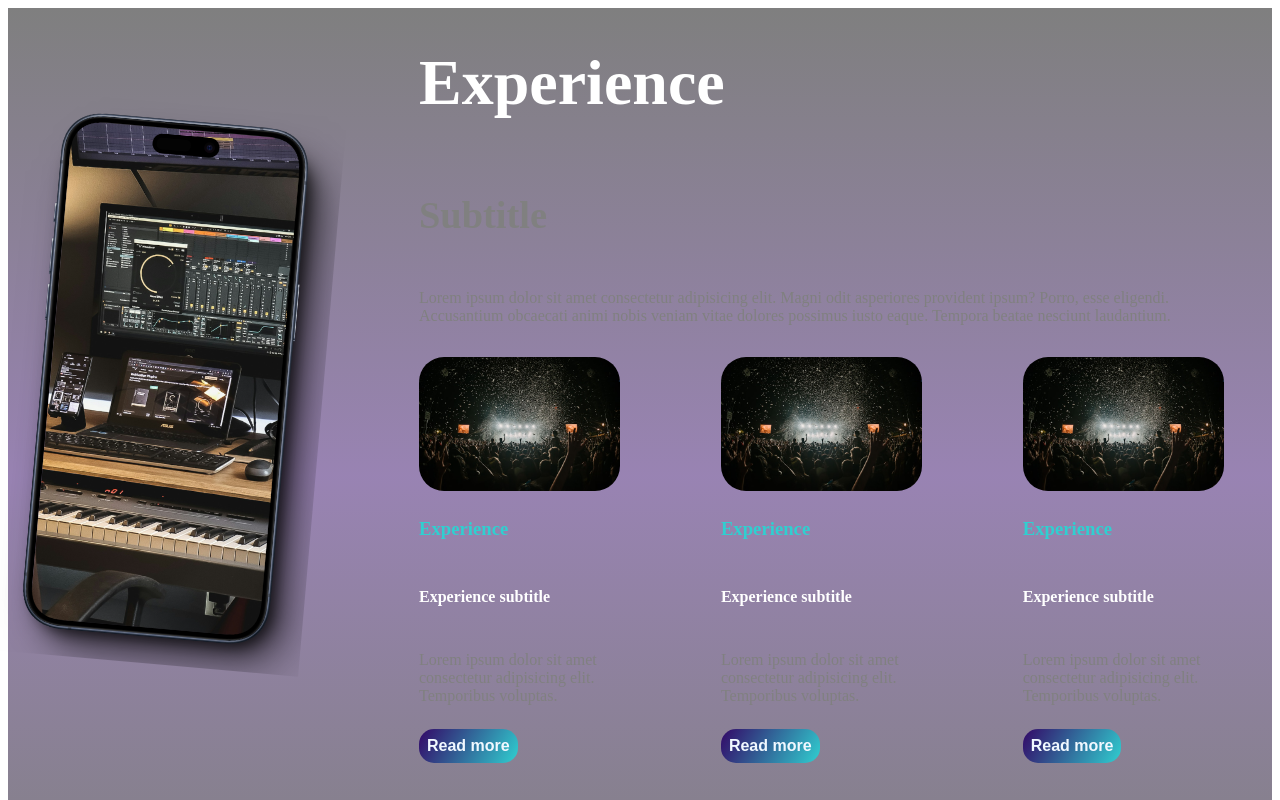
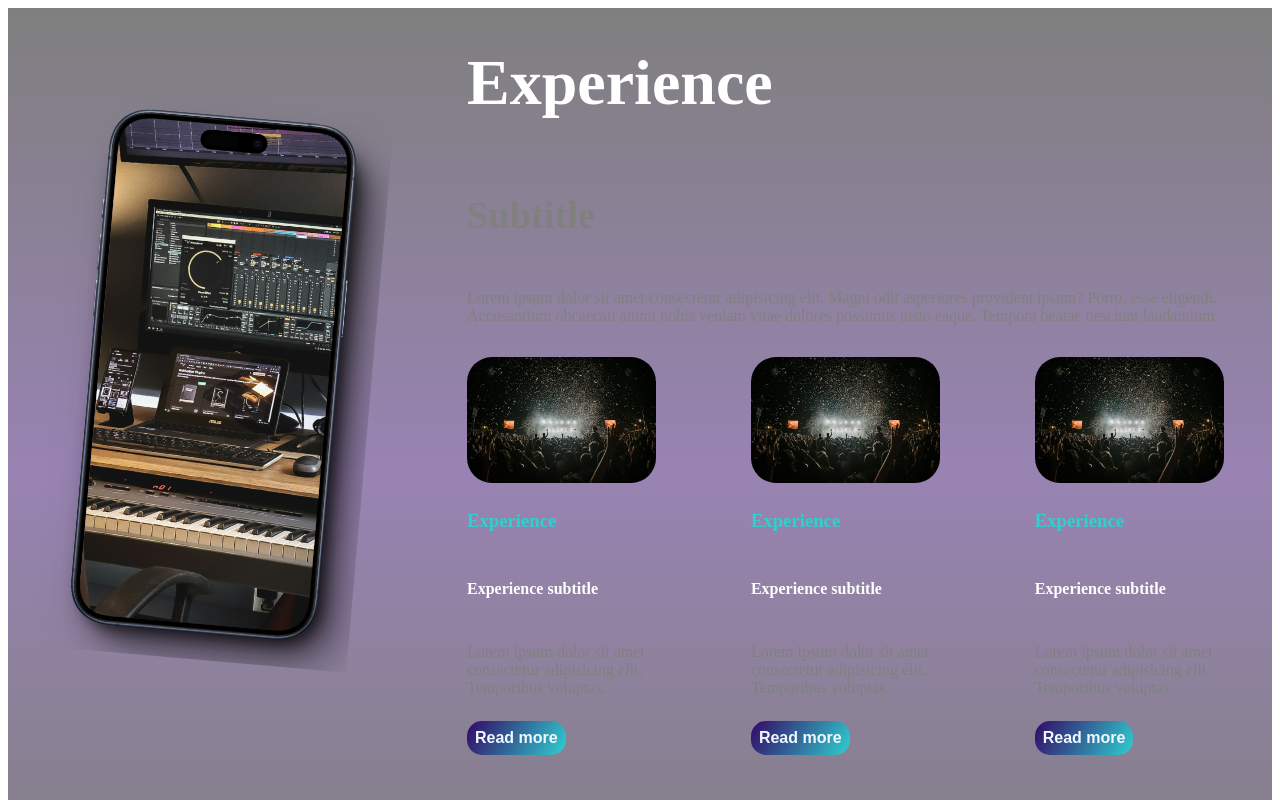
Before and after one commit to yohanmayorga/musicproducer, a Next.js app: page /Experience in a window 1280 px wide. Shown: the top 800 px of the page. Built offline with nearby package versions, Linux system fonts and the light colour scheme.

Commit message:
margin changes

```diff
--- a/src/styles/Experience.module.css
+++ b/src/styles/Experience.module.css
@@ -21,7 +21,9 @@
 }
 
 .left {
+  padding-left: 3rem;
   padding-right: 3rem;
+  width: max-content;
 }
 
 .phone {
```
